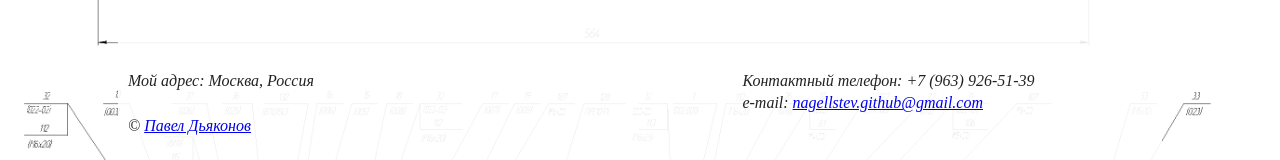
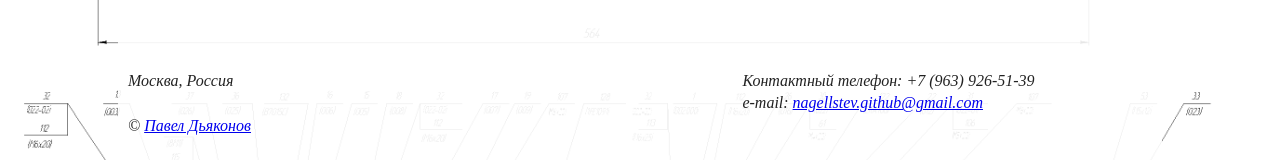
Before and after one commit to Nagellstev/nagellstev.github.io, a plain HTML site: page contacts.html in a window 1280 px wide. Shown: the part 730-890 px from the top of the page. Drawn offline with Linux system fonts and the light colour scheme.

Commit message:
Update contacts.html

```diff
--- a/contacts.html
+++ b/contacts.html
@@ -93,7 +93,7 @@
 	<address class="vcard">
 
 	    <div id="footer_addr" class="fluid">
-      Мой адрес:
+<!--      Мой адрес: -->
 	    <span class="adr work">
 	      <span class="street-address"></span>
 	      <span class="locality">Москва</span>,
```
